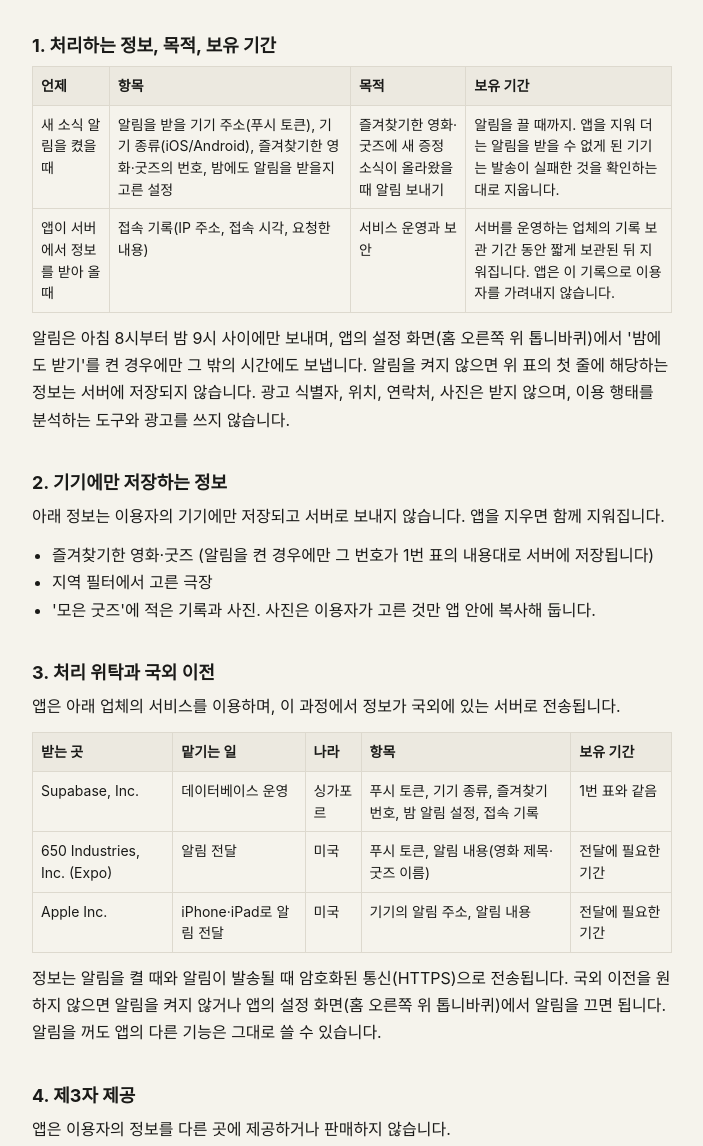
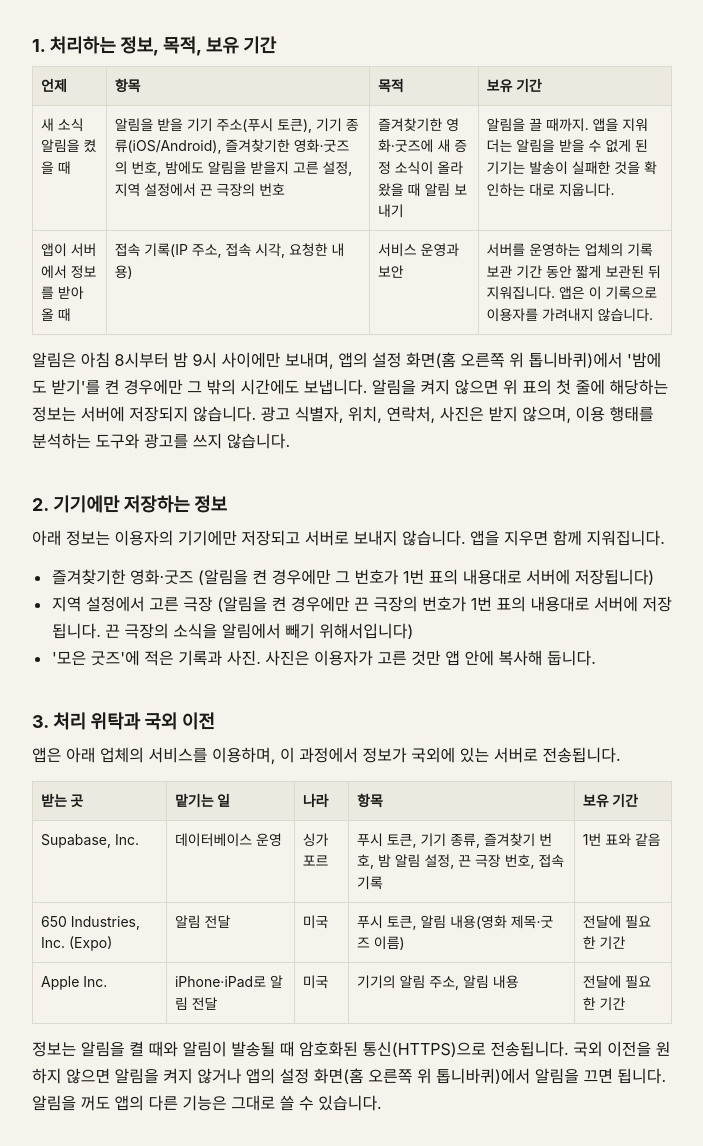
Before and after one commit to JHLeeeeeee/playtime, a plain HTML site: page privacy.html in a window 1280 px wide. Shown: the part 264-1410 px from the top of the page, without its empty margins (288-991 px from the left). Drawn offline with Linux system fonts and the light colour scheme.

Commit message:
페이지 갱신

```diff
--- a/privacy.html
+++ b/privacy.html
@@ -19,7 +19,7 @@
 <tr><th>언제</th><th>항목</th><th>목적</th><th>보유 기간</th></tr>
 <tr>
 <td>새 소식 알림을 켰을 때</td>
-<td>알림을 받을 기기 주소(푸시 토큰), 기기 종류(iOS/Android), 즐겨찾기한 영화·굿즈의 번호, 밤에도 알림을 받을지 고른 설정</td>
+<td>알림을 받을 기기 주소(푸시 토큰), 기기 종류(iOS/Android), 즐겨찾기한 영화·굿즈의 번호, 밤에도 알림을 받을지 고른 설정, 지역 설정에서 끈 극장의 번호</td>
 <td>즐겨찾기한 영화·굿즈에 새 증정 소식이 올라왔을 때 알림 보내기</td>
 <td>알림을 끌 때까지. 앱을 지워 더는 알림을 받을 수 없게 된 기기는 발송이 실패한 것을 확인하는 대로 지웁니다.</td>
 </tr>
@@ -36,7 +36,7 @@
 <p>아래 정보는 이용자의 기기에만 저장되고 서버로 보내지 않습니다. 앱을 지우면 함께 지워집니다.</p>
 <ul>
 <li>즐겨찾기한 영화·굿즈 (알림을 켠 경우에만 그 번호가 1번 표의 내용대로 서버에 저장됩니다)</li>
-<li>지역 필터에서 고른 극장</li>
+<li>지역 설정에서 고른 극장 (알림을 켠 경우에만 끈 극장의 번호가 1번 표의 내용대로 서버에 저장됩니다. 끈 극장의 소식을 알림에서 빼기 위해서입니다)</li>
 <li>'모은 굿즈'에 적은 기록과 사진. 사진은 이용자가 고른 것만 앱 안에 복사해 둡니다.</li>
 </ul>
 
@@ -44,7 +44,7 @@
 <p>앱은 아래 업체의 서비스를 이용하며, 이 과정에서 정보가 국외에 있는 서버로 전송됩니다.</p>
 <table>
 <tr><th>받는 곳</th><th>맡기는 일</th><th>나라</th><th>항목</th><th>보유 기간</th></tr>
-<tr><td>Supabase, Inc.</td><td>데이터베이스 운영</td><td>싱가포르</td><td>푸시 토큰, 기기 종류, 즐겨찾기 번호, 밤 알림 설정, 접속 기록</td><td>1번 표와 같음</td></tr>
+<tr><td>Supabase, Inc.</td><td>데이터베이스 운영</td><td>싱가포르</td><td>푸시 토큰, 기기 종류, 즐겨찾기 번호, 밤 알림 설정, 끈 극장 번호, 접속 기록</td><td>1번 표와 같음</td></tr>
 <tr><td>650 Industries, Inc. (Expo)</td><td>알림 전달</td><td>미국</td><td>푸시 토큰, 알림 내용(영화 제목·굿즈 이름)</td><td>전달에 필요한 기간</td></tr>
 <tr><td>Apple Inc.</td><td>iPhone·iPad로 알림 전달</td><td>미국</td><td>기기의 알림 주소, 알림 내용</td><td>전달에 필요한 기간</td></tr>
 </table>
@@ -57,7 +57,7 @@
 <p>굿즈의 사진은 각 극장·배급사가 올린 Instagram 게시물을 Instagram이 제공하는 공식 임베드로 보여 줍니다. 게시물을 불러올 때 이용자의 기기가 Instagram(Meta Platforms, Inc.)의 서버에 접속하며, Meta가 쿠키와 기기 정보를 자신의 정책에 따라 처리할 수 있습니다. 자세한 내용은 <a href="https://privacycenter.instagram.com/policy">Instagram 개인정보처리방침</a>을 참고해 주세요.</p>
 
 <h2>6. 파기</h2>
-<p>알림을 끄면 서버에 저장된 푸시 토큰, 즐겨찾기 번호, 밤 알림 설정을 바로 지웁니다. 전자적 기록은 복구할 수 없는 방법으로 지웁니다.</p>
+<p>알림을 끄면 서버에 저장된 푸시 토큰, 즐겨찾기 번호, 밤 알림 설정, 끈 극장 번호를 바로 지웁니다. 전자적 기록은 복구할 수 없는 방법으로 지웁니다.</p>
 
 <h2>7. 이용자의 권리</h2>
 <p>이용자는 언제든지 자신의 정보에 대해 열람, 정정, 삭제, 처리 정지를 요구할 수 있습니다. 서버에 저장된 정보는 앱의 설정 화면(홈 오른쪽 위 톱니바퀴)에서 알림을 끄면 바로 지워집니다. 그 밖의 요청은 아래 문의처로 보내 주시면 지체 없이 처리하겠습니다. 앱은 푸시 토큰만으로 이용자가 누구인지 알 수 없어서, 요청하신 분의 기기를 확인하기 위해 추가 안내를 드릴 수 있습니다.</p>
```
